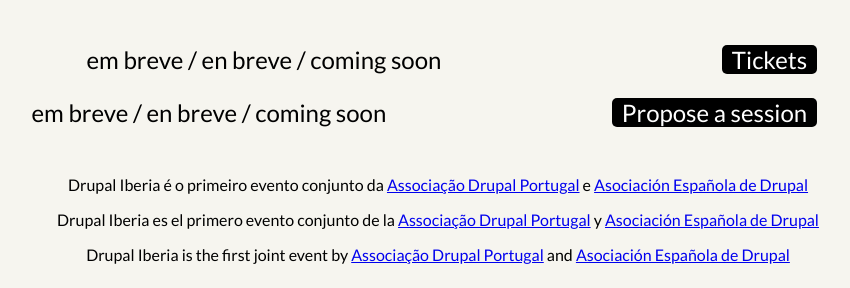
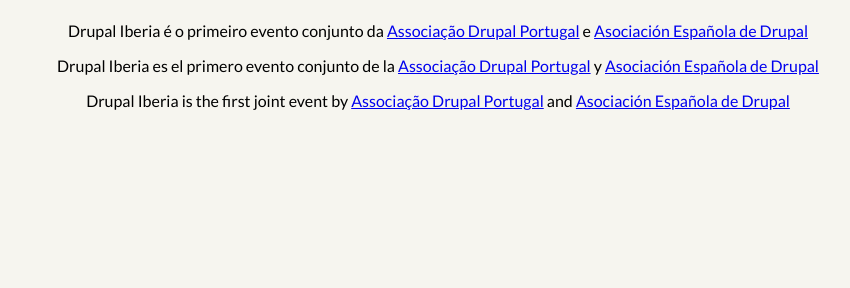
Before and after one commit to AsociacionDrupalES/DrupalIberia2025Front, a plain HTML site: page index.html in a window 1280 px wide. Shown: the part 512-800 px from the top of the page, without its empty margins (202-1052 px from the left). Drawn offline with Linux system fonts and the light colour scheme.

Commit message:
Update index.html

```diff
--- a/index.html
+++ b/index.html
@@ -14,17 +14,6 @@
         <h3>To be confirmed: Complejo Cultural San Francisco</h3>
         <img class="drupalcamp-attendees" src="img/Caceres.jpg" alt="Caceres 2025"/>
         <p>Talks: Português, Español, English.</p>
-        <div class="button-area">
-            <div class="button-announcement">
-                <div> <a href="https://www.eventbrite.pt/e/drupal-iberia-2025" target="_blank" class="button">Tickets</a></div>
-                <div>em breve / en breve / coming soon</div>
-            </div>
-
-            <div class="button-announcement">
-                <div> <a href="https://forms.gle/HMKFydAJzWLifhjr6" target="_blank" class="button">Propose a session</a> </div>
-                em breve / en breve / coming soon
-            </div>
-        </div>
         <div class="small">
             <p>Drupal Iberia é o primeiro evento conjunto da <a href="https://drupal.pt">Associação Drupal Portugal</a> e <a href="https://asociaciondrupal.es">Asociación Española de Drupal</a></p>
             <p>Drupal Iberia es el primero evento conjunto de la <a href="https://drupal.pt">Associação Drupal Portugal</a> y <a href="https://asociaciondrupal.es">Asociación Española de Drupal</a></p>
```
